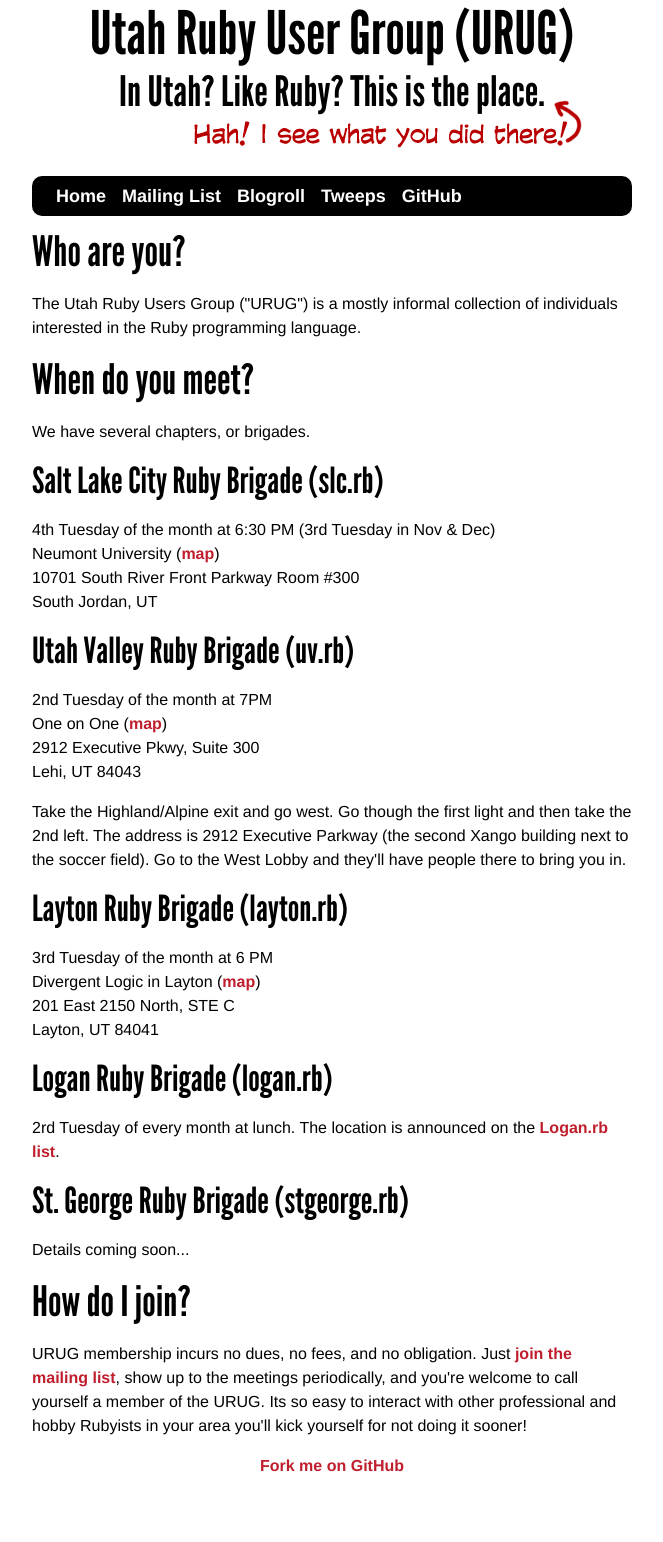
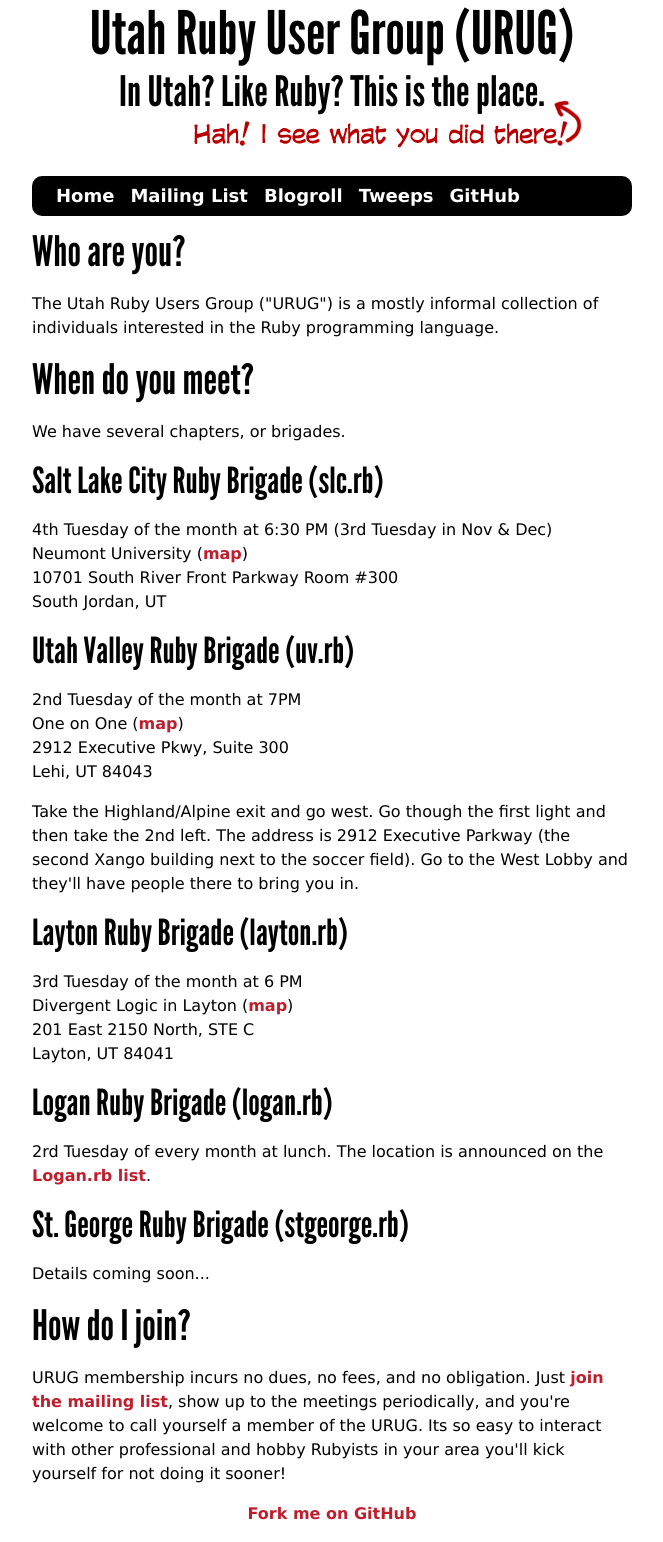
Before and after one commit to urug/urug.github.io, a Jekyll site: the page built from index.html, in a window 1280 px wide. Shown: the whole page, without its empty margins (308-971 px from the left). Built offline with Jekyll 4.4.1, drawn with Linux system fonts in a browser that asks for light colours; before the commit the page ends 1494 px from its top, so only the background shows below that.

Commit message:
Update fonts.

```diff
--- a/stylesheets/urug.css
+++ b/stylesheets/urug.css
@@ -1,3 +1,5 @@
+/* @override http://utruby.org/stylesheets/urug.css */
+
 @font-face {
     font-family: 'LeagueGothicRegular';
     src: url('fonts/League_Gothic-webfont.eot');
@@ -13,14 +15,14 @@
 	width: 600px;
 	margin-right: auto;
 	margin-left: auto;
-	font: 16px/24px "Helvetica Neue", Helvetica, Geneva, Arial, sans-serif;
+	font: 16px/24px Geneva, Tahoma, "Helvetica Neue", Helvetica, Arial, sans-serif;
 	color: #000;
 	background-color: #fff;
 }
 
 h1 {
 	margin: 0.25em 0;
-	font: 42px/48px 'LeagueGothicRegular', "Helvetica Neue", Helvetica, Geneva, Arial, sans-serif;
+	font: 42px/48px 'LeagueGothicRegular';
 	font-weight: normal;
     font-style: normal;
 	letter-spacing: 0;
@@ -28,7 +30,7 @@
 
 h2 {
 	margin: 0.25em 0;
-	font: 36px/42px 'LeagueGothicRegular', "Helvetica Neue", Helvetica, Geneva, Arial, sans-serif;
+	font: 36px/42px 'LeagueGothicRegular';
 	font-weight: normal;
     font-style: normal;
 	letter-spacing: 0;
@@ -36,7 +38,7 @@
 
 h3 {
 	margin: 0.25em 0;
-	font: 24px/28px 'LeagueGothicRegular', "Helvetica Neue", Helvetica, Geneva, Arial, sans-serif;
+	font: 24px/28px 'LeagueGothicRegular';
 	font-weight: normal;
     font-style: normal;
 	letter-spacing: 0;
@@ -64,7 +66,7 @@
 }
 
 body > header h1 {
-	font: 60px/68px 'LeagueGothicRegular', "Helvetica Neue", Helvetica, Geneva, Arial, sans-serif;
+	font: 60px/68px 'LeagueGothicRegular';
 	font-weight: normal;
     font-style: normal;
 	letter-spacing: 0;
@@ -72,7 +74,7 @@
 }
 
 body > header h2 {
-	font: 42px/48px 'LeagueGothicRegular', "Helvetica Neue", Helvetica, Geneva, Arial, sans-serif;
+	font: 42px/48px 'LeagueGothicRegular';
 	font-weight: normal;
     font-style: normal;
 	letter-spacing: 0;
```
